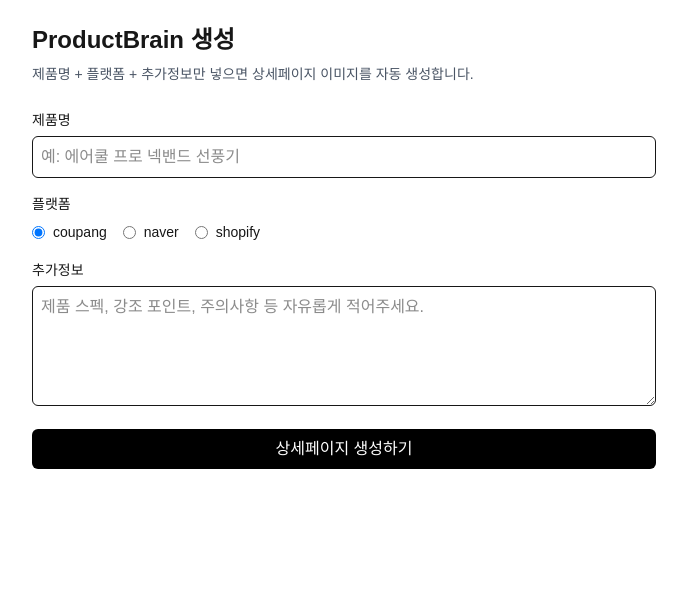
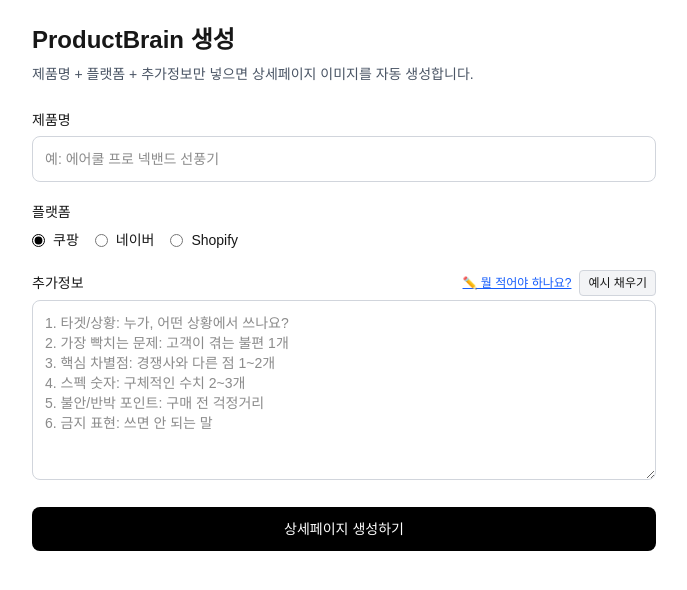
Before and after one commit to lifenomad334-debug/productbrain-web, a Next.js app: page /generate in a window 1280 px wide. Shown: the top 590 px of the page, without its empty margins (296-983 px from the left). Built offline with nearby package versions, Linux system fonts and the light colour scheme.

Commit message:
add 6-cut input guide

```diff
--- a/components/GenerateForm.tsx
+++ b/components/GenerateForm.tsx
@@ -4,6 +4,13 @@
 import { useRouter } from "next/navigation";
 import type { Platform } from "@/lib/types";
 import ProgressBox from "@/components/ProgressBox";
+
+const EXAMPLE_INPUT = `1. 타겟/상황: 출근길 차 안에서 커피를 자주 마시는 직장인
+2. 가장 빡치는 문제: 30분이면 미지근해져서 결국 다 버린다
+3. 핵심 차별점: 진공 3중 단열 구조, 원터치 누수방지 캡
+4. 스펙 숫자: 500ml, 316 스테인리스, 12시간 보온 24시간 보냉
+5. 불안/반박 포인트: 세척 어렵지 않나? 냄새 배지 않나? 무겁지 않나?
+6. 금지 표현: 최저가, 업계 1등, 무조건, 혁신적인`;
 
 export default function GenerateForm() {
   const router = useRouter();
@@ -12,6 +19,12 @@
   const [additionalInfo, setAdditionalInfo] = useState("");
   const [loading, setLoading] = useState(false);
   const [stage, setStage] = useState<string>("");
+  const [showGuide, setShowGuide] = useState(false);
+
+  function fillExample() {
+    setProductTitle("스테인리스 보온 텀블러 500ml");
+    setAdditionalInfo(EXAMPLE_INPUT);
+  }
 
   async function onSubmit(e: React.FormEvent) {
     e.preventDefault();
@@ -43,11 +56,12 @@
   }
 
   return (
-    <form onSubmit={onSubmit} className="space-y-4">
+    <form onSubmit={onSubmit} className="space-y-5">
+      {/* 제품명 */}
       <label className="block">
         <span className="text-sm font-medium">제품명</span>
         <input
-          className="mt-1 w-full border rounded-md p-2"
+          className="mt-1 w-full border border-gray-300 rounded-lg p-3 text-sm focus:ring-2 focus:ring-black focus:border-black outline-none"
           value={productTitle}
           onChange={(e) => setProductTitle(e.target.value)}
           placeholder="예: 에어쿨 프로 넥밴드 선풍기"
@@ -55,8 +69,9 @@
         />
       </label>
 
-      <fieldset className="space-y-2">
-        <legend className="text-sm font-medium">플랫폼</legend>
+      {/* 플랫폼 */}
+      <fieldset>
+        <legend className="text-sm font-medium mb-2">플랫폼</legend>
         <div className="flex gap-4">
           {(["coupang", "naver", "shopify"] as Platform[]).map((p) => (
             <label key={p} className="flex items-center gap-2 cursor-pointer">
@@ -66,28 +81,71 @@
                 value={p}
                 checked={platform === p}
                 onChange={() => setPlatform(p)}
+                className="accent-black"
               />
-              <span className="text-sm">{p}</span>
+              <span className="text-sm">{p === "coupang" ? "쿠팡" : p === "naver" ? "네이버" : "Shopify"}</span>
             </label>
           ))}
         </div>
       </fieldset>
 
-      <label className="block">
-        <span className="text-sm font-medium">추가정보</span>
+      {/* 추가정보 + 가이드 */}
+      <div>
+        <div className="flex items-center justify-between mb-1">
+          <span className="text-sm font-medium">추가정보</span>
+          <div className="flex gap-2">
+            <button
+              type="button"
+              onClick={() => setShowGuide(!showGuide)}
+              className="text-xs text-blue-600 hover:text-blue-800 underline"
+            >
+              {showGuide ? "가이드 닫기" : "✏️ 뭘 적어야 하나요?"}
+            </button>
+            <button
+              type="button"
+              onClick={fillExample}
+              className="text-xs bg-gray-100 hover:bg-gray-200 px-2 py-1 rounded border border-gray-300"
+            >
+              예시 채우기
+            </button>
+          </div>
+        </div>
+
+        {/* 6컷 입력 가이드 */}
+        {showGuide && (
+          <div className="mb-3 p-4 bg-blue-50 border border-blue-200 rounded-lg text-sm text-gray-700 space-y-2">
+            <p className="font-semibold text-blue-800">📋 이 6가지를 적으면 결과물이 확 좋아집니다</p>
+            <div className="space-y-1.5 text-xs leading-relaxed">
+              <p><span className="font-semibold">1. 타겟/상황</span> — 누가, 어떤 상황에서 쓰나요?</p>
+              <p className="text-gray-500 ml-4">예: "출근길 차 안에서 커피를 자주 마시는 직장인"</p>
+              <p><span className="font-semibold">2. 가장 빡치는 문제</span> — 고객이 겪는 불편 1개</p>
+              <p className="text-gray-500 ml-4">예: "30분이면 미지근해져서 결국 다 버린다"</p>
+              <p><span className="font-semibold">3. 핵심 차별점</span> — 경쟁사와 다른 점 1~2개</p>
+              <p className="text-gray-500 ml-4">예: "진공 3중 단열 구조, 원터치 누수방지 캡"</p>
+              <p><span className="font-semibold">4. 스펙 숫자</span> — 구체적인 수치 2~3개</p>
+              <p className="text-gray-500 ml-4">예: "500ml, 316 스테인리스, 12시간 보온"</p>
+              <p><span className="font-semibold">5. 불안/반박 포인트</span> — 구매 전 걱정거리</p>
+              <p className="text-gray-500 ml-4">예: "세척 어렵지 않나? 냄새 배지 않나?"</p>
+              <p><span className="font-semibold">6. 금지 표현</span> — 쓰면 안 되는 말</p>
+              <p className="text-gray-500 ml-4">예: "최저가, 업계 1등, 무조건"</p>
+            </div>
+          </div>
+        )}
+
         <textarea
-          className="mt-1 w-full border rounded-md p-2 min-h-[120px]"
+          className="w-full border border-gray-300 rounded-lg p-3 text-sm min-h-[180px] focus:ring-2 focus:ring-black focus:border-black outline-none"
           value={additionalInfo}
           onChange={(e) => setAdditionalInfo(e.target.value)}
-          placeholder="제품 스펙, 강조 포인트, 주의사항 등 자유롭게 적어주세요."
+          placeholder={`1. 타겟/상황: 누가, 어떤 상황에서 쓰나요?\n2. 가장 빡치는 문제: 고객이 겪는 불편 1개\n3. 핵심 차별점: 경쟁사와 다른 점 1~2개\n4. 스펙 숫자: 구체적인 수치 2~3개\n5. 불안/반박 포인트: 구매 전 걱정거리\n6. 금지 표현: 쓰면 안 되는 말`}
         />
-      </label>
+      </div>
 
+      {/* 생성 버튼 */}
       <button
         disabled={loading}
-        className="w-full bg-black text-white rounded-md py-2 disabled:opacity-60"
+        className="w-full bg-black text-white rounded-lg py-3 text-sm font-medium disabled:opacity-60 hover:bg-gray-800 transition-colors"
       >
-        {loading ? "생성 중..." : "상세페이지 생성하기"}
+        {loading ? "생성 중... (30~60초 소요)" : "상세페이지 생성하기"}
       </button>
 
       {loading && <ProgressBox stage={stage} />}
```
